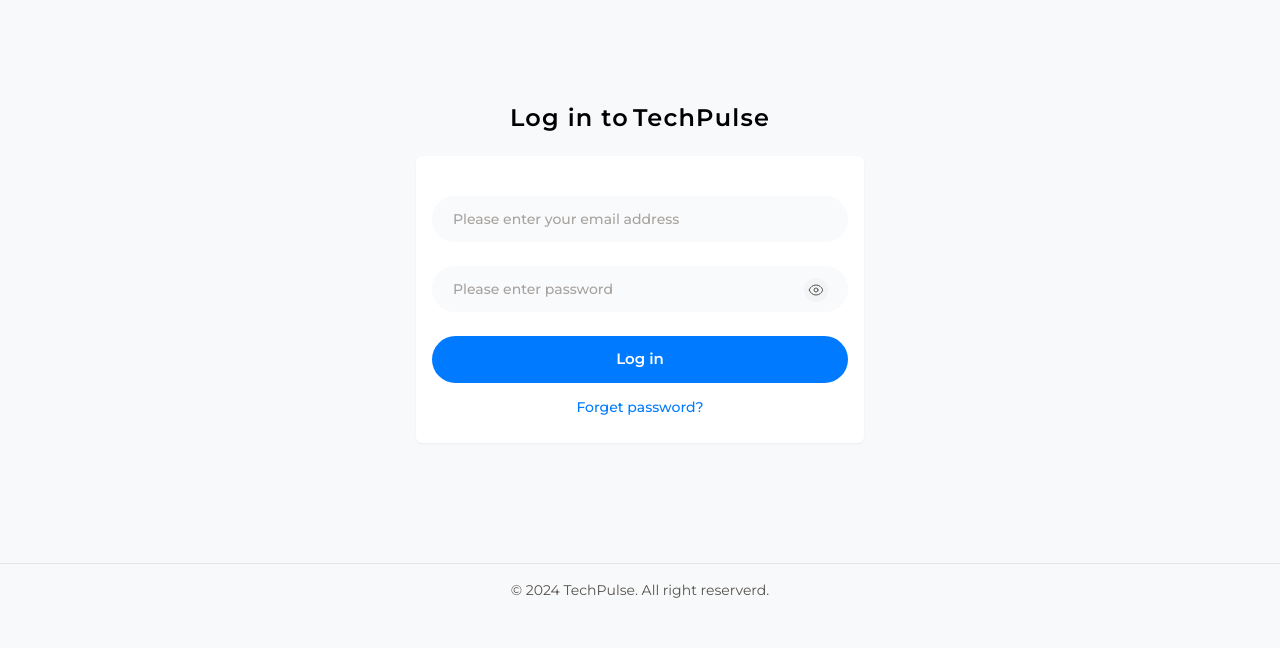
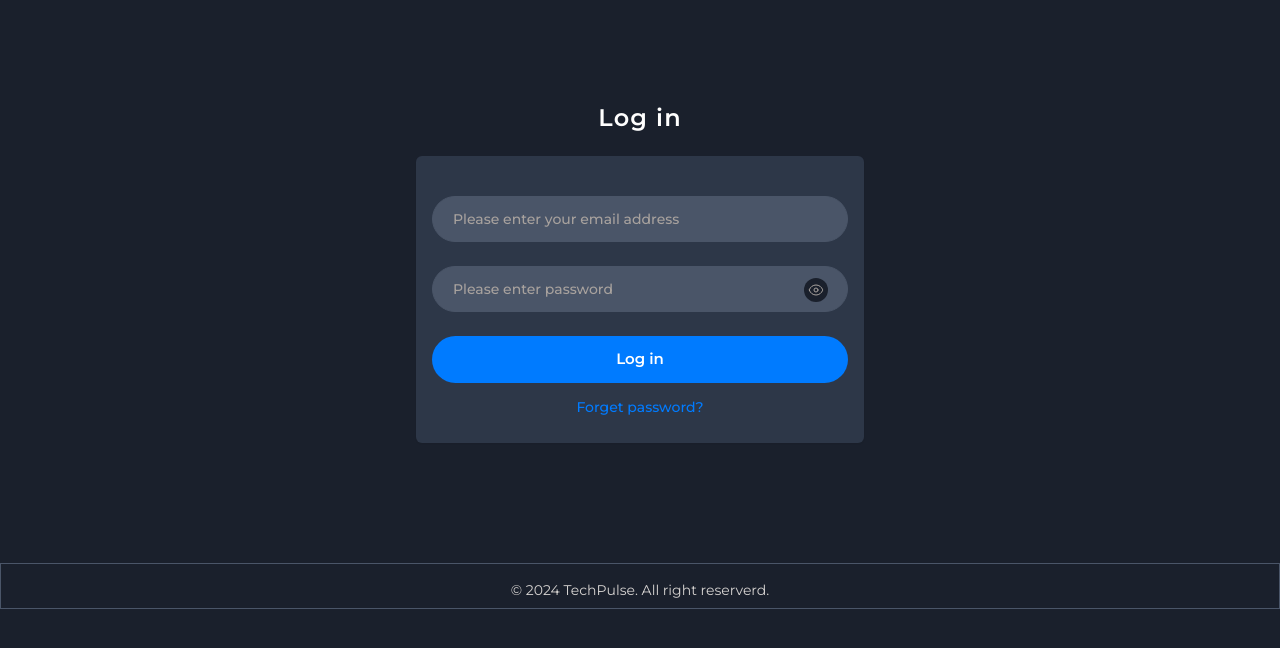
Before and after one commit to Silas-Nwuba/techpulse-portal, a React (Vite) app: page /admin/login in a window 1280 px wide. Shown: the top 648 px of the page. Built offline with nearby package versions, Linux system fonts and the light colour scheme.

Commit message:
darkmode login

```diff
--- a/index.html
+++ b/index.html
@@ -12,7 +12,7 @@
     />
     <title>TechPulse</title>
   </head>
-  <body class="bg-[#f8f9fa]">
+  <body class="dark:bg-[#1A202C] bg-slate-50">
     <div id="root"></div>
     <script type="module" src="/src/main.jsx"></script>
   </body>
--- a/package.json
+++ b/package.json
@@ -17,6 +17,7 @@
     "color-convert": "^2.0.1",
     "date-fns": "^3.3.1",
     "react": "^18.2.0",
+    "react-datepicker": "^6.6.0",
     "react-dom": "^18.2.0",
     "react-error-boundary": "^4.0.13",
     "react-hook-form": "^7.50.1",
--- a/src/Pages/admin/Setting.jsx
+++ b/src/Pages/admin/Setting.jsx
@@ -19,7 +19,7 @@
 
   return (
     <>
-      <div className="flex items-center justify-between mt-10 mx-2">
+      <div className="flex items-center justify-between mx-2 mt-[7rem] md:mt-10">
         <span className="text-[20px] text-[#333333] font-semibold dark:text-[#E2E8F0] ">
           Admin Settings
         </span>
--- a/src/feature/authentication/LoginForm.jsx
+++ b/src/feature/authentication/LoginForm.jsx
@@ -38,11 +38,11 @@
   }, [setPasswordType, isOpen]);
   return (
     <div className="flex flex-col min-h-screen mx-auto">
-      <h1 className="font-semibold text-[22px] text-[#33333] sm:text-[24px] mb-5 mt-[100px] text-center tracking-wider">
-        Log in to
-        <span className="ml-1 tracking-wider">TechPulse</span>
+      <h1 className="font-semibold text-[24px] text-[#333333] dark:text-white sm:text-[24px] mb-5 mt-[100px] text-center tracking-wider">
+        Log in
+        {/* <span className="ml-1 tracking-wider">TechPulse</span> */}
       </h1>
-      <div className="bg-white shadow-sm w-[90%] sm:w-[70%] md:w-[50%] xl:w-[35%] py-6 px-4 rounded-md mx-auto text-center">
+      <div className="dark:bg-[#2D3748] bg-white shadow-sm w-[90%] sm:w-[70%] md:w-[50%] xl:w-[35%] py-6 px-4 rounded-md mx-auto text-center">
         <div className="pt-4">
           <form
             onSubmit={handleSubmit(onsubmit, onerror)}
@@ -59,10 +59,10 @@
                   required: "Email address field is required",
                   pattern: {
                     value: /^[a-zA-Z0-9. _-]+@[a-zA-Z0-9. -]+\.[a-zA-Z]{2,4}$/,
-                    message: "Email  address provided is invalid",
+                    message: "Email address provided is invalid",
                   },
                 })}
-                className="disabled:opacity-50 disabled:bg-gray-100 disabled:cursor-wait disabled:border disabled:border-gray-200  border text-sm mb-2 border-slate-50 bg-slate-50   font-medium focus:border-2 focus:border-sky-500 w-full py-3 px-5 rounded-full placeholder:text-stone-400 placeholder:font-medium  outline-none focus:outline-none"
+                className="disabled:opacity-50 dark:text-stone-300 disabled:bg-gray-100 disabled:cursor-wait disabled:border dark:bg-[#4A5568]  dark:border-[#4A5568] dark:focus:none  disabled:border-gray-200 border text-sm mb-2 font-medium border-slate-50 bg-slate-50 rounded-full focus:border-2 dark:focus:border focus:border-sky-500 w-full  placeholder:text-stone-400 placeholder:font-medium  py-3 pl-5 outline-none focus:outline-none"
               />
               {errors?.email && (
                 <small className="text-red-500 text-sm flex items-center gap-2 ml-2">
@@ -85,17 +85,17 @@
                     message: "Password must be atleast 8 characters",
                   },
                 })}
-                className="disabled:opacity-50 disabled:bg-gray-100 disabled:cursor-wait disabled:border disabled:border-gray-200 border text-sm mb-2 font-medium border-slate-50 bg-slate-50  rounded-full focus:border-2 focus:border-sky-500 w-full  placeholder:text-stone-400 placeholder:font-medium  py-3 pl-5 outline-none focus:outline-none"
+                className="disabled:opacity-50 dark:text-stone-300 disabled:bg-gray-100 disabled:cursor-wait disabled:border dark:bg-[#4A5568] disabled:border-gray-200 border text-sm mb-2 font-medium border-slate-50 dark:border-[#4A5568] dark:focus:border bg-slate-50 rounded-full focus:border-2 focus:border-sky-500 w-full  placeholder:text-stone-400 placeholder:font-medium  py-3 pl-5 outline-none focus:outline-none"
               />
 
               <span
-                className="absolute top-3 right-5 bg-gray-100 p-1 rounded-full cursor-pointer"
+                className="absolute top-3 right-5 bg-gray-100 dark:bg-[#1A202C] p-1 rounded-full cursor-pointer"
                 onClick={handleToggle}
               >
                 {isOpen ? (
-                  <HiOutlineEyeSlash className="text-stone-600" />
+                  <HiOutlineEyeSlash className="text-stone-600  dark:text-stone-400" />
                 ) : (
-                  <HiOutlineEye className="text-stone-600" />
+                  <HiOutlineEye className="text-stone-600 dark:text-stone-400" />
                 )}
               </span>
 
@@ -112,7 +112,7 @@
               marginBottom="mb-0"
               name={"Log in"}
               backgroundColor="bg-[#007bff]"
-              hover="hover:bg-sky-500"
+              hover="hover:bg-sky-00"
               rounded="rounded-full"
               loading={isPending}
             >
@@ -127,13 +127,14 @@
           </Link>
         </div>
       </div>
-      <div className="w-full text-center border-stone-200 border-t mt-[120px]">
-        <p className="py-2 px-3 text-stone-600 text-sm pt-4">
+      <div className="w-full dark:border-[#4A5568] text-center border border-stone-200 border-t mt-[120px]">
+        <p className="py-2 px-3 text-stone-600 dark:text-stone-300 text-sm pt-4">
           &copy; {new Date().getFullYear()} TechPulse. All right reserverd.
         </p>
       </div>
     </div>
   );
+
 };
 
 export default LoginForm;
--- a/src/feature/authentication/ResetPasswordForm.jsx
+++ b/src/feature/authentication/ResetPasswordForm.jsx
@@ -28,15 +28,15 @@
   });
   return (
     <div className="flex flex-col min-h-screen mx-auto">
-      <h1 className="font-semibold mb-5 mt-[100px] text-[22px]  text-stone-600 sm:text-[24px] text-center ">
+      <h1 className="font-semibold mb-5 mt-[100px] text-[22px] dark:text-white  text-stone-600 sm:text-[24px] text-center ">
         Reset Your Password
       </h1>
-      <div className="bg-white shadow-sm w-[90%] sm:w-[70%] md:w-[50%] xl:w-[35%] py-6 px-4 rounded-md mx-auto">
+      <div className=" dark:bg-[#2D3748] bg-white shadow-sm w-[90%] sm:w-[70%] md:w-[50%] xl:w-[35%] py-6 px-4 rounded-md mx-auto">
         <form
           className="flex flex-col justify-center mt-4"
           onSubmit={handleSubmit(onsubmit)}
         >
-          <p className="text-[16px] text-stone-500 text-center">
+          <p className="text-[16px] text-stone-500 text-center dark:text-stone-300">
             Enter the email address you registerd with.
           </p>
           <div>
@@ -46,7 +46,7 @@
               disabled={isReseting}
               placeholder="Email address"
               {...register("email", { required: "Enter address is required" })}
-              className="disabled:opacity-50 disabled:bg-gray-100 disabled:cursor-wait  text-left mt-5 disabled:border disabled:border-gray-200  border text-sm border-slate-50 font-medium focus:border-2 focus:border-sky-500 w-full py-3 px-5 rounded-full bg-slate-50 placeholder:text-stone-400 placeholder:font-medium  outline-none focus:outline-none"
+              className="disabled:opacity-50 dark:text-stone-300 disabled:bg-gray-100  dark:bg-[#4A5568] disabled:cursor-wait text-left mt-5 dark:border-[#4A5568] disabled:border dark:focus:border disabled:border-gray-200 border text-sm border-slate-50 font-medium focus:border-2 focus:border-sky-500 w-full py-3 px-5 rounded-full bg-slate-50 placeholder:text-stone-400 placeholder:font-medium  outline-none focus:outline-none"
             />
             {errors?.email && (
               <small className="text-red-500 text-sm flex items-center gap-2 pt-1 ml-2">
@@ -72,8 +72,8 @@
           </p>
         </Link>
       </div>
-      <div className=" w-full text-center border-stone-200 border-t mt-[160px]">
-        <p className="py-2 px-3 text-stone-600 text-sm pt-4">
+      <div className="w-full text-center dark:border-[#4A5568] border-stone-200 border-t mt-[160px]">
+        <p className="py-2 px-3 text-stone-600 dark:text-stone-300 text-sm pt-4">
           &copy; {new Date().getFullYear()} TechPulse. All right reserverd.
         </p>
       </div>
--- a/src/feature/user/UpdateUserData.jsx
+++ b/src/feature/user/UpdateUserData.jsx
@@ -28,7 +28,7 @@
     );
   };
   return (
-    <div className="bg-white px-4 py-5 rounded-md shadow-sm mt-5 dark:bg-[#2D3748]">
+    <div className="bg-white px-4 py-5 rounded-md shadow-sm mt-5 dark:bg-[#2D3748] ">
       <form onSubmit={handleSubmit}>
         <FormRow label={"Full Name"}>
           <input
@@ -44,7 +44,7 @@
           <input
             id="email address"
             type="text"
-            disabled={true}
+            disabled={isUpdating}
             value={email}
             className="disabled:bg-gray-100 disabled:border dark:bg-[#4A5568] dark:border-[#CBD5E0] dark:text-[#CBD5E0]  disabled:border-gray-200 focus:outline-none border h-[50px]  focus:border-2 text-sm border-gray-300 rounded-md p-3 mt-1 w-full focus:border-sky-400"
           />
@@ -62,7 +62,7 @@
         <FormRow label={"Role"}>
           <input
             value={role}
-            disabled={true}
+            disabled={isUpdating}
             className="disabled:bg-gray-100 disabled:border dark:bg-[#4A5568] dark:text-[#CBD5E0] disabled:border-gray-200 focus:outline-none border h-[50px] focus:border-2 text-sm border-gray-300 rounded-md p-3 mt-1 w-full focus:border-sky-400"
           />
         </FormRow>
--- a/src/service/apiAuth.js
+++ b/src/service/apiAuth.js
@@ -1,4 +1,4 @@
-import supabase, { supabaseUrl } from "./supabase";
+import supabase, {supabaseUrl} from "./supabase";
 export const signup = async (email, password, fullname, role, avatar) => {
   const fileName = `avatar-${Math.random()}-${avatar.name}`;
   const avaterPath = `${supabaseUrl}/storage/v1/object/public/avatar/${fileName}`;
--- a/src/ui/Logo.jsx
+++ b/src/ui/Logo.jsx
@@ -12,7 +12,7 @@
       <span>
         <Link
           to={"/"}
-          className="font-semibold text-2xl text-center text-[#007bff]  dark:text-[#4299E1] py-5 md:ml-5 tracking-widest"
+          className="font-semibold text-2xl text-center text-[#007bff] dark:text-stone-300 py-5 md:ml-5 tracking-widest"
         >
           TechPulse
         </Link>
--- a/src/ui/ProtectedRoute.jsx
+++ b/src/ui/ProtectedRoute.jsx
@@ -13,7 +13,7 @@
   if (isLoading)
     return (
       <FullPageLoaderSpinner>
-        <p className="mt-1">Loading...</p>
+        <p className="mt-1 dark:text-stone-300">Loading...</p>
       </FullPageLoaderSpinner>
     );
   if (isAuthenticated && user.user_metadata.role === "Administrator")
```
Also changed, not shown: 1 other file (tests, documents, lock files or other folders).
